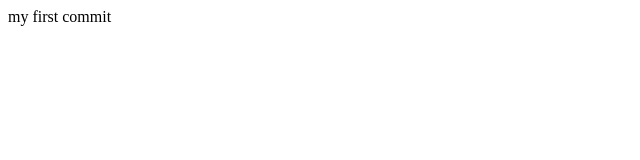
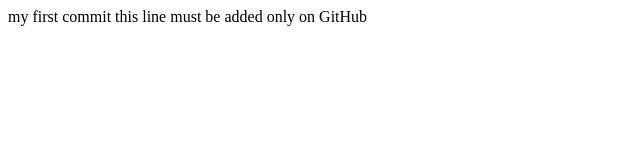
Before and after one commit to rublev1996/homework_repozitory, a plain HTML site: page index.html in a window 1280 px wide. Shown: the whole page, without its empty margins (0-640 px from the left). Drawn offline with Linux system fonts and the light colour scheme.

Commit message:
Update index.html

```diff
--- a/index.html
+++ b/index.html
@@ -7,5 +7,6 @@
 </head>
 <body>
     my first commit
+    this line must be added only on GitHub
 </body>
 </html>
```
